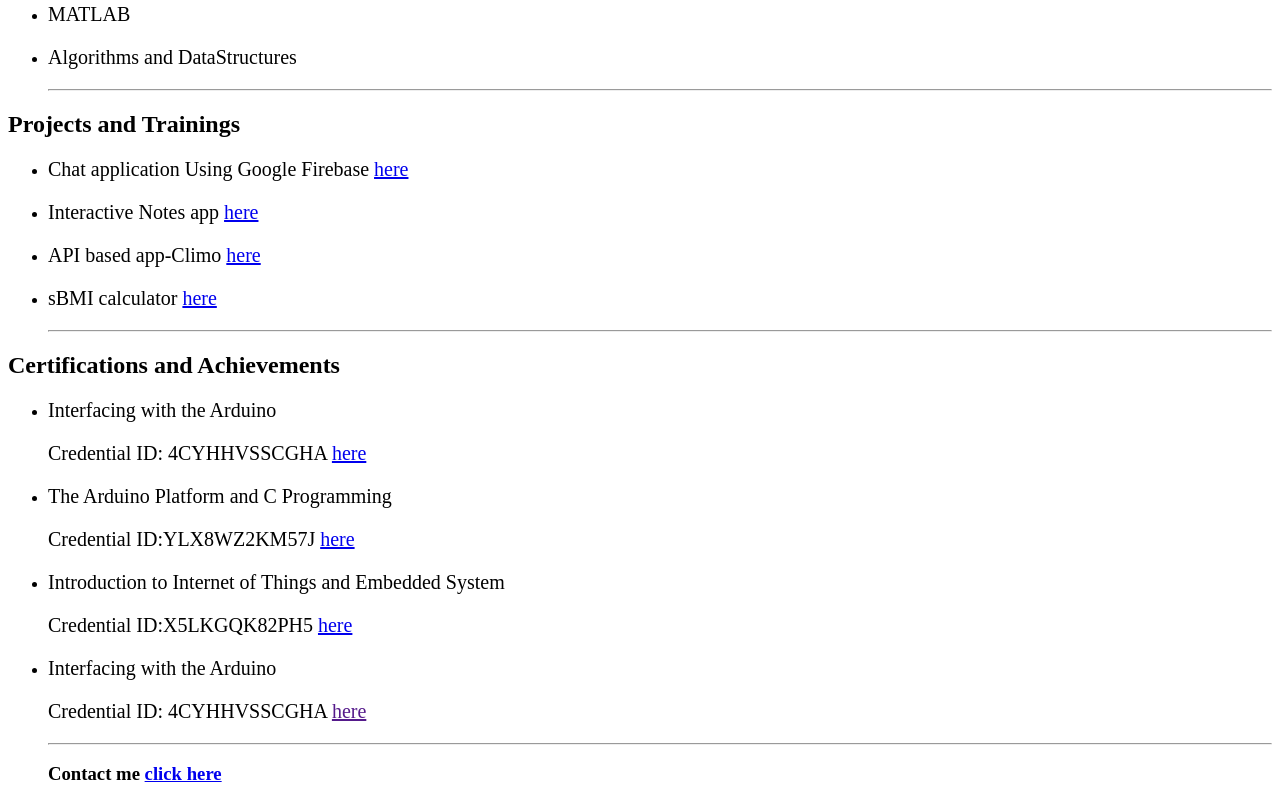
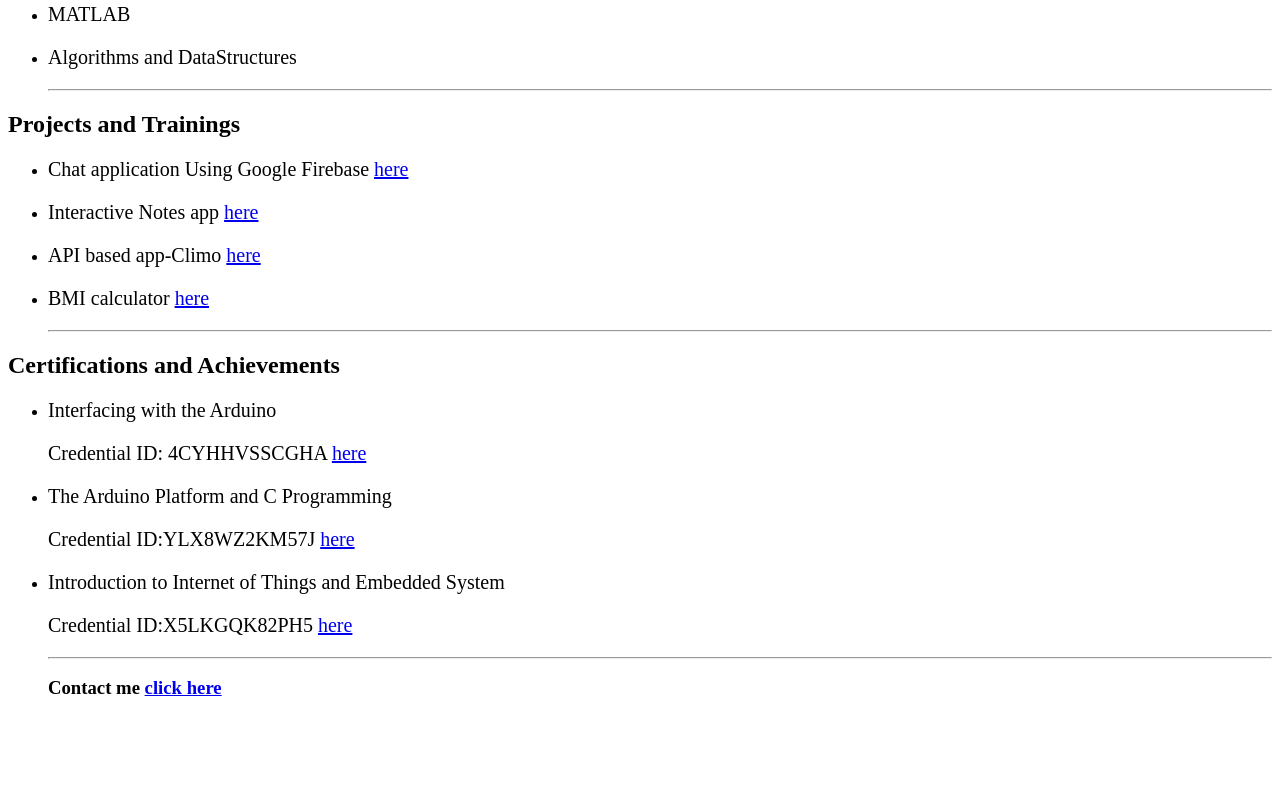
Before and after one commit to shiiijo/Personal-Resume, a plain HTML site: page index.html in a window 1280 px wide. Shown: the part 1291-2095 px from the top of the page. After the commit the page ends 2009 px from the top, so only its background shows below. Drawn offline with Linux system fonts and the light colour scheme.

Commit message:
Update index.html

```diff
--- a/index.html
+++ b/index.html
@@ -188,7 +188,7 @@
     </li>
     <li>
       <p style="font-size:20px;">
-        sBMI calculator <a href="https://github.com/shiiijo/BMI-calculator">here</a></p>
+        BMI calculator <a href="https://github.com/shiiijo/BMI-calculator">here</a></p>
     </li>
     <hr>
   </ul>
@@ -221,14 +221,6 @@
       </p>
       </p>
     </li>
-    <li>
-      <p style="font-size:20px;">
-        Interfacing with the Arduino
-      <p style="font-size:20px;">
-        Credential ID: 4CYHHVSSCGHA <a href="">here</a>
-      </p>
-      </p>
-    </li>
     <hr>
     <h3>
       Contact me <a href="contactpage.html">click here</a>
```
